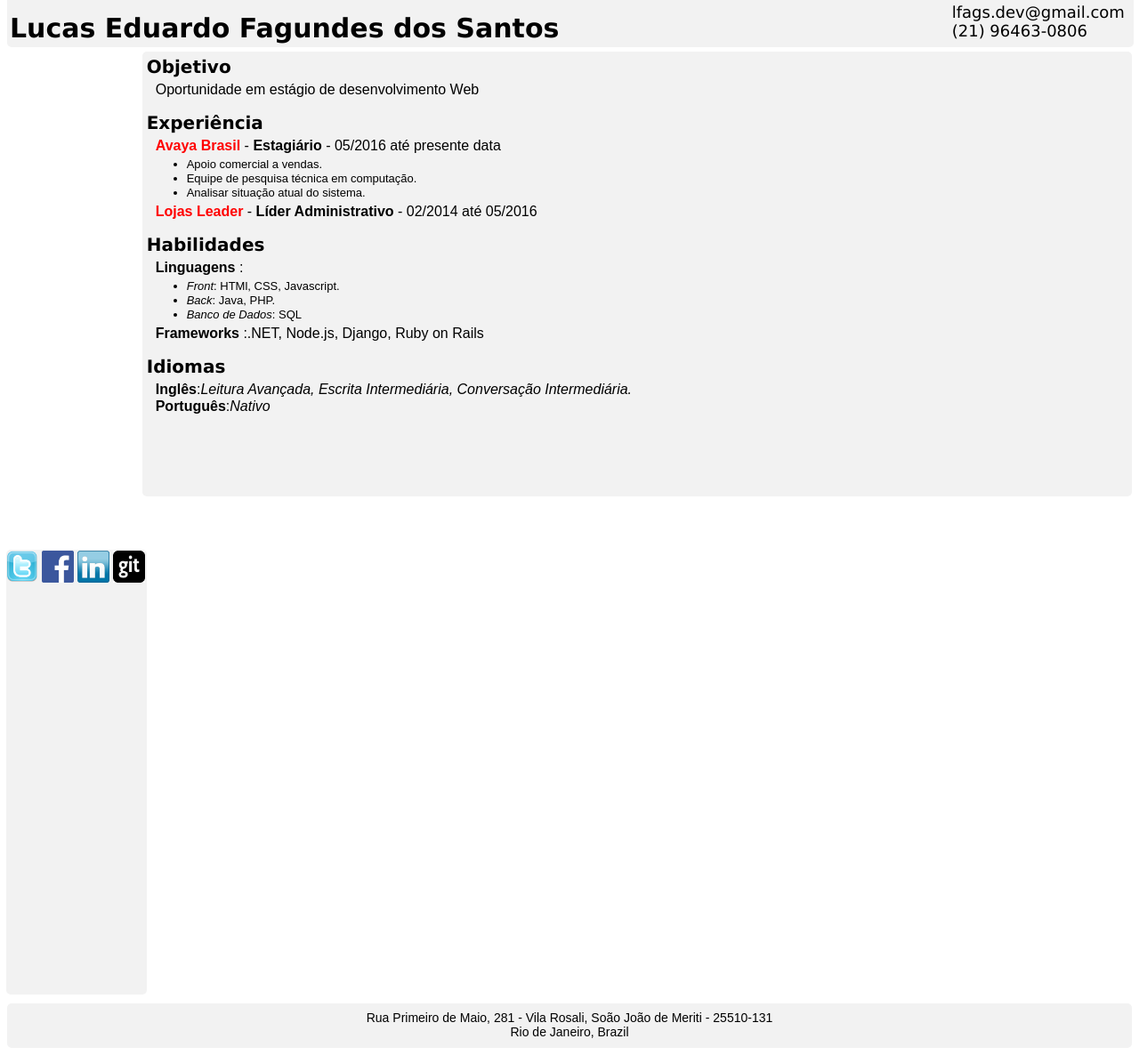
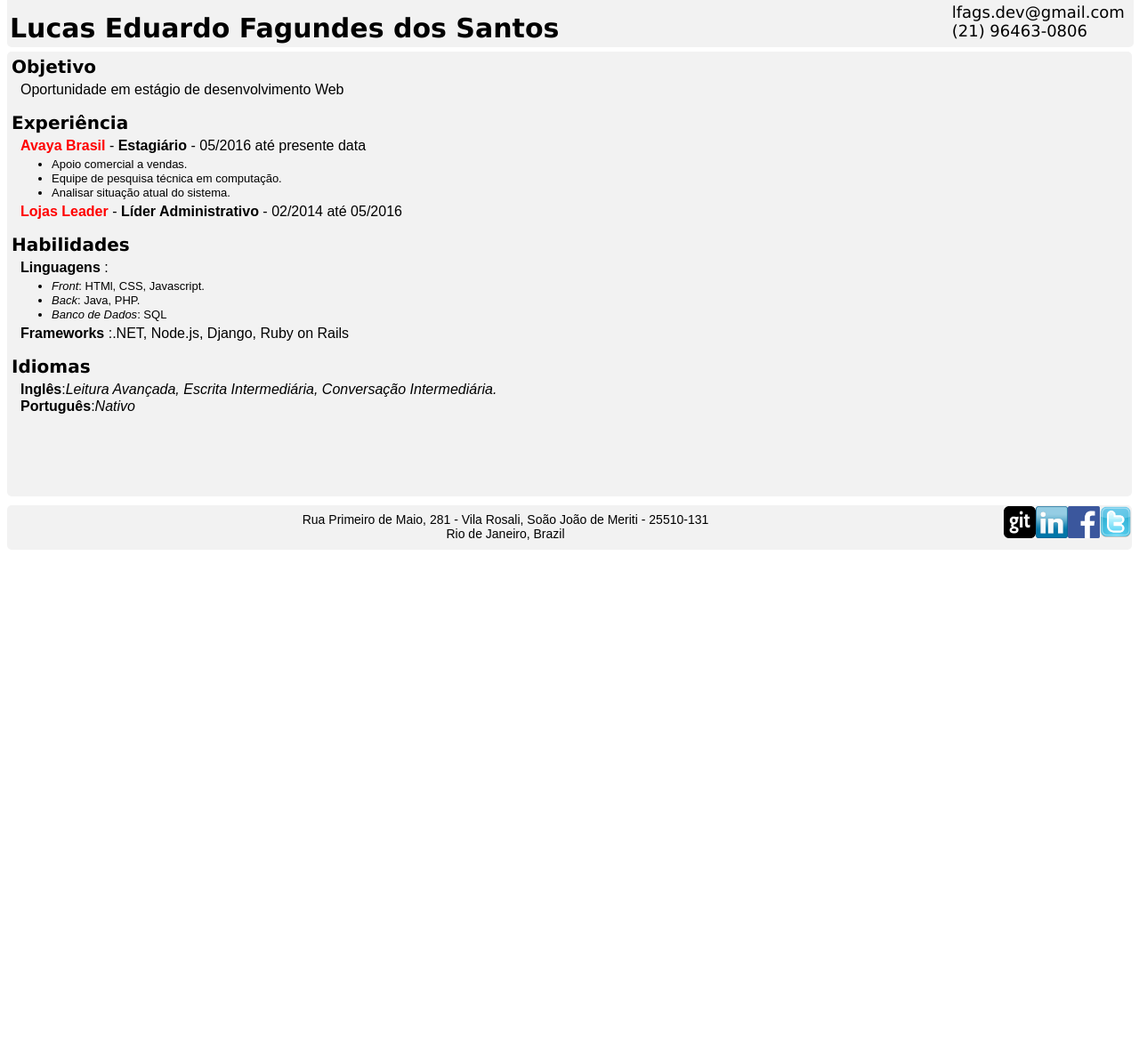
Before and after one commit to lfag/Curriculo, a plain HTML site: page Curriculo HTML/Curriculo.html in a window 1280 px wide. Shown: the whole page at 89% size. After the commit the page ends 800 px from the top, so only its background shows below. Drawn offline with Linux system fonts and the light colour scheme.

Commit message:
Second Commit

```diff
--- a/Curriculo HTML/Curriculo.html
+++ b/Curriculo HTML/Curriculo.html
@@ -38,8 +38,12 @@
 			<p><strong>Inglês</strong>:<em>Leitura Avançada, Escrita Intermediária, Conversação Intermediária.</em></p>
 			<p><strong>Português</strong>:<em>Nativo</em></p>
 	</div>
-	<!--links de redes sociais-->
-	<div class="left">
+	<!--links de redes sociais
+
+	-->
+	</div>
+	<div id="footer">
+
 		<a href="http://twitter.com/_lfags">
 			<img src = "assets/images/img2.jpg"/></a>
 		<a href="http://facebook.com/lucas.eduardo.311">
@@ -48,11 +52,7 @@
 			<img src = "assets/images/img4.jpg"/></a>
 		<a href="https://www.github.com/lfag">
 			<img src ="assets/images/git.jpg"/></a>
-	<!--fim dos links-->
-	</div>
-	<div id="footer">
-
-		<p>Rua Primeiro de Maio, 281 - Vila Rosali, Soão João de Meriti - 25510-131	<br/>Rio de Janeiro, Brazil</p>
+			<p>Rua Primeiro de Maio, 281 - Vila Rosali, Soão João de Meriti - 25510-131	<br/>Rio de Janeiro, Brazil</p>
 
 	</div>
 
--- a/Curriculo HTML/assets/css/style.css
+++ b/Curriculo HTML/assets/css/style.css
@@ -25,7 +25,7 @@
 	position: relative;
 	float: right;
 	margin-top: 50px;
-	width: 88%;
+	width: 100%;
 	height: 500px;
 	background-color: #F2F2F2;
 	margin-bottom: 10px;
@@ -75,6 +75,7 @@
 	width: 36px;
 	height: 36px;
 	margin-top: 1px;
+	float:right;
 }
 #footer p {
 	position: relative;
```
